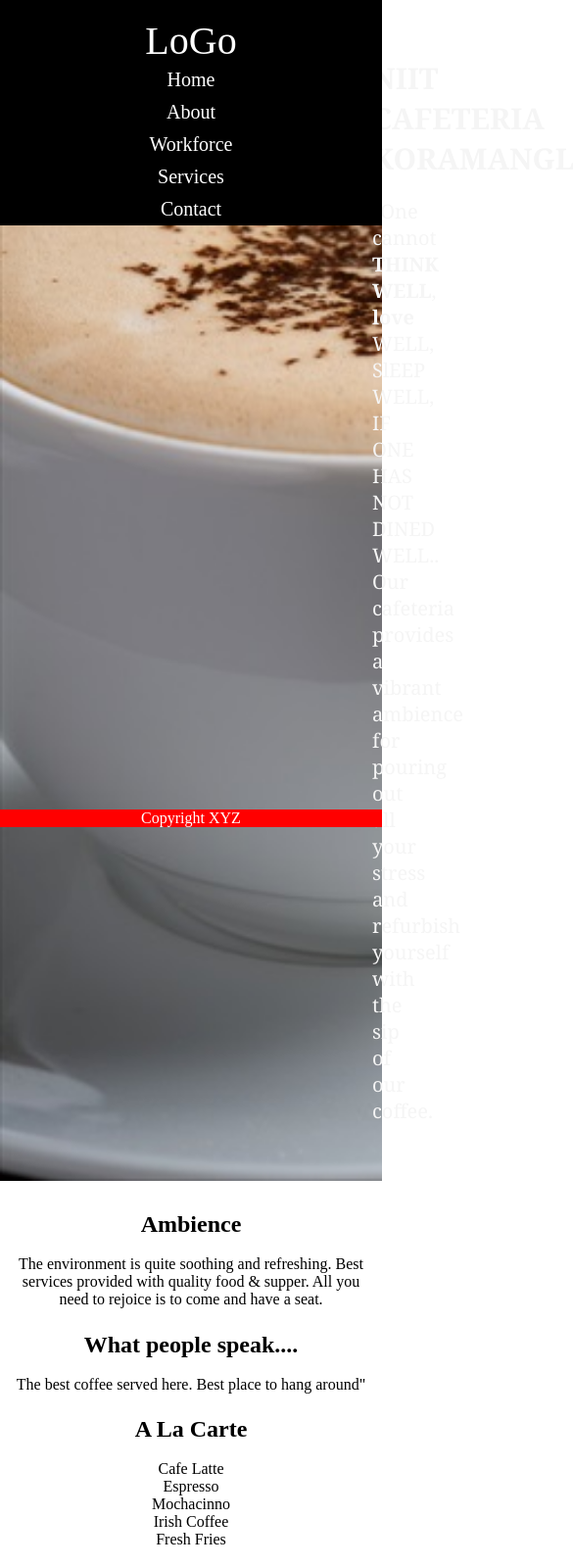
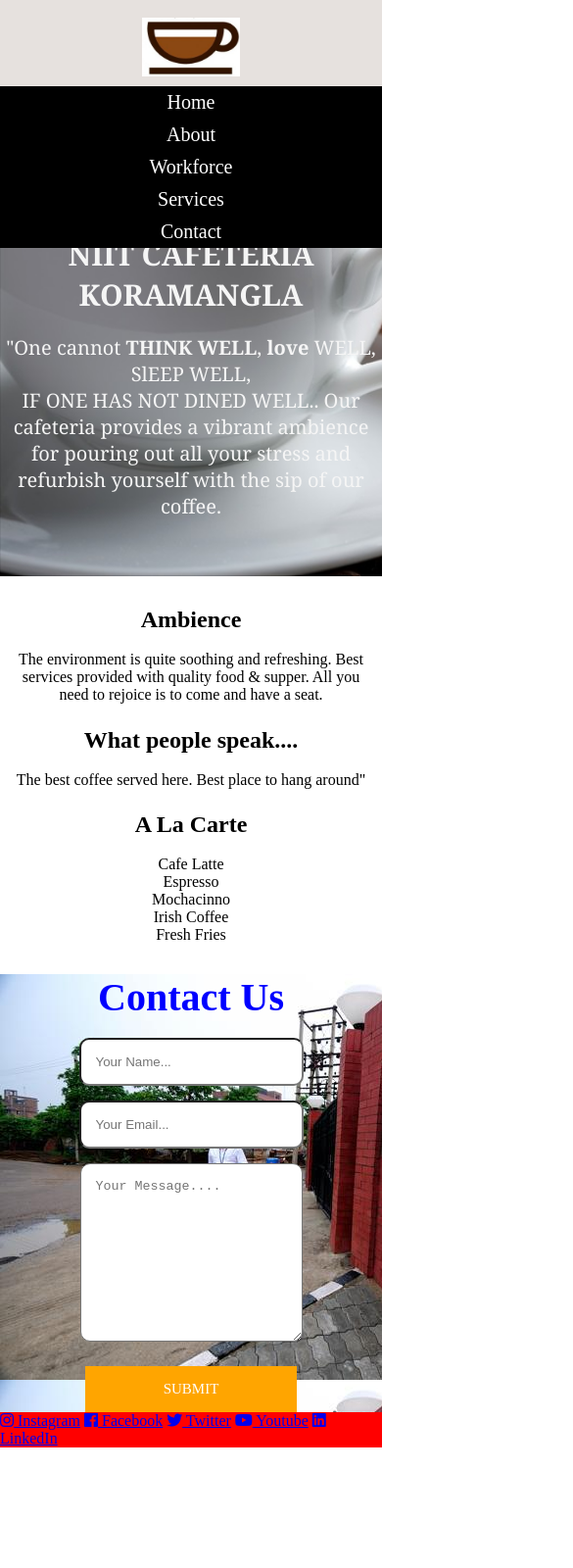
Before and after one commit to ShilpaRaniPat/finalpro, a plain HTML site: page ind1.html in a window 390 px wide. Shown: the top 1600 px of the page at 98% size, 585 px wide, since content can reach past the window. After the commit the page ends 1477 px from the top, so only its background shows below. Drawn offline with Linux system fonts and the light colour scheme; a web font is replaced by a local one.

Commit message:
modified project1

```diff
--- a/ind1.html
+++ b/ind1.html
@@ -1,15 +1,22 @@
 <!DOCTYPE html>
 <html lang="en">
+
 <head>
     <meta charset="UTF-8">
     <meta name="viewport" content="width=device-width, initial-scale=1">
     <title>CAFETERIA</title>
     <link rel="stylesheet" href="sty.css">
+    <link rel="stylesheet" href="https://use.fontawesome.com/releases/v5.6.3/css/all.css" integrity="sha384-UHRtZLI+pbxtHCWp1t77Bi1L4ZtiqrqD80Kn4Z8NTSRyMA2Fd33n5dQ8lWUE00s/"
+       crossorigin="anonymous" />
+   <link href="https://fonts.googleapis.com/css?family=Charm" rel="stylesheet" />
 </head>
+
 <body>
     <section class="tan">
         <div class="top">
-            <div class="logo">LoGo</div>
+            <div class="logo">
+                <img src="img/logo.jpg" />
+            </div>
             <div class="menu">
                 <ul>
                     <li><a href="#">Home</a></li>
@@ -74,10 +81,17 @@
     </div>
     <footer>
         <div class="footer">
-                <p>Copyright XYZ</p>
+                <ul>
+                        <li><a href="www.instagram.com/"><i class="fab fa-instagram"></i> Instagram</a></li>
+                        <li><a href="www.facebook.com/"><i class="fab fa-facebook"></i> Facebook</a></li>
+                        <li><a href="www.twitter.com/"><i class="fab fa-twitter"></i> Twitter</a></li>
+                        <li><a href="www.youtube.com/"><i class="fab fa-youtube"></i> Youtube</a></li>
+                        <li><a href="www.linkedin.com/"><i class="fab fa-linkedin"></i>  LinkedIn</a></li>
+                    </ul>
         </div>
     </footer>
 
 
 </body>
+
 </html>
--- a/sty.css
+++ b/sty.css
@@ -1,3 +1,6 @@
+@import "compass/css3";
+
+
 *{
     margin:0;
     padding:0;
@@ -26,7 +29,9 @@
     background-attachment:fixed;
 }
 .logo{
-    color:#fff;
+    background:url("img/logo2.jpg");
+    width:100;
+    background-size:1px 1px;
     -webkit-box-flex:1;
     -webkit-flex:1;
     -ms-flex:1;
@@ -146,11 +151,10 @@ text-decoration:none;
 .contact{
     background:url("img/niit.jpg");
     padding:0 0;
-    position:relative;
     z-index:1;
 }
-.contact:before{
-position:absolute;
+/*.contact:before{
+    position:absolute;
 content:'';
 height:100%;
 width:100%;
@@ -161,7 +165,7 @@ right:0;
 background:rgba(0,0,0,0.5);
 z-index:-1;
 
-}
+}*/
 .contact-items h2{
 color:blue;
 font-size:40px;
@@ -179,6 +183,17 @@ margin-bottom:18px;
     padding:15px;
     width:50%;
 }
+.logo{
+    /* width: 20px;
+     height: 15px;*/
+     padding-bottom:0px;
+     padding-right:0px;
+ }
+
+     .logo img{
+         height:60px;
+         width:100px;
+     }
 .contact-items a{
     background:orange;
     color:#fff;
@@ -194,22 +209,14 @@ margin-bottom:18px;
     color:black;
     text-decoration: undrline;
 }
-.footer {
-    margin-top:100px;
-    position: fixed;
-    background-attachment:fixed;
-     left: 0px;
-     bottom: 0px;
-     right:0px;
-     width: 100%;
-
-     background-color: red;
-     color: white;
-     text-align: center;
+.footer ul li {
+    display:inline;
+    text-decoration: none;
    }
-
-
-
+   .footer
+   {
+    background-color: red;
+   }
 
 @media all and (max-width:600px){
     .top{
@@ -223,8 +230,16 @@ margin-bottom:18px;
 
     }
     .logo{
-        padding:18px 0 0;
+       /* width: 20px;
+        height: 15px;*/
+        padding-bottom:0px;
+        padding-right:0px;
     }
+
+        .logo img{
+            height:60px;
+            width:100px;
+        }
     .menu ul{
         -webkit-box-orient: vertical;
     -webkit-box-direction: normal;
@@ -252,7 +267,7 @@ margin-bottom:18px;
 
     }
 }
-/*@media all and (max-width:320px){
+@media only screen and (min-width:320px) and (max-width:600px){
 
     .top{
         -webkit-box-orient: vertical;
@@ -261,13 +276,31 @@ margin-bottom:18px;
     -ms-flex-direction: coloumn;
     flex-direction:column;
     text-align:center;
+    }
+    .ban-text{
+        margin-left: 0px;
+    }
+    .ban-text-items{
+        width:100%;
+        margin-top: 180px;
+    }
+    .ban-text-items h2{
+        font-size:1.5em;
+    }
+    .logo{
+        /* width: 20px;
+         height: 15px;*/
+         padding-bottom:0px;
+         padding-right:0px;
+     }
 
-
-    }
-
-    .logo{
+         .logo img{
+             height:60px;
+             width:100px;
+         }
+    /*.logo{
         padding:18px 0 0;
-    }
+    }*/
     .menu ul{
         -webkit-box-orient: vertical;
     -webkit-box-direction: normal;
@@ -294,9 +327,9 @@ margin-bottom:18px;
     flex-direction:column;
 
     }
-    */
-}
-@media all and (max-width:600px){
+
+
+@media only screen and (max-width:800px){
     .top{
         -webkit-box-orient: vertical;
     -webkit-box-direction: normal;
@@ -322,12 +355,7 @@ margin-bottom:18px;
     .menu ul li{
         padding:5px;
     }
-    .ban-text-items{
-        width:100%;
-    }
-    .ban-text-items h2{
-        font-size:1.5em;
-    }
+
     .main-content{
         -webkit-box-orient: vertical;
     -webkit-box-direction: normal;
@@ -337,3 +365,4 @@ margin-bottom:18px;
 
     }
 }
+}
```
Also changed, not shown: index.html (added, +83 -0 lines), img/logo.jpg (added), img/logo1.jpg (added), img/logo2.jpg (added). Lines whose indentation alone changed are shown as unchanged.
